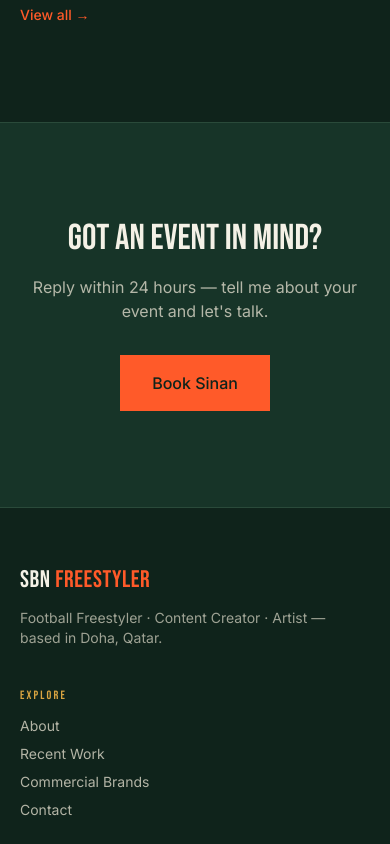
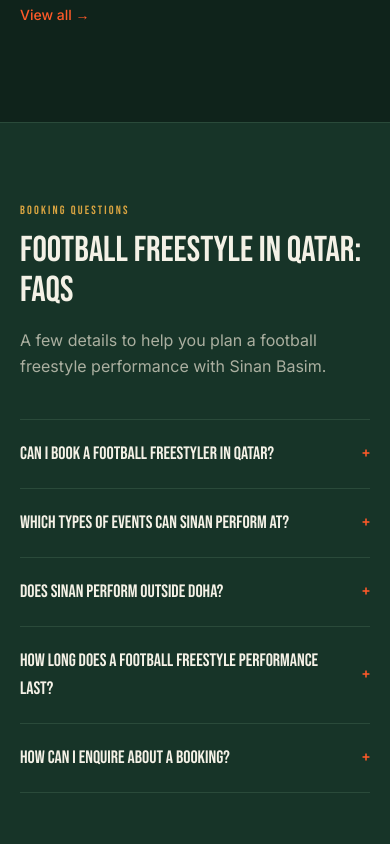
Before and after one commit to sh1blue/sinan, a Next.js app: page / in a window 390 px wide. Shown: the part 7420-8264 px from the top of the page. Built offline with nearby package versions, Linux system fonts and the light colour scheme.

Commit message:
Add Qatar booking FAQs to homepage

```diff
--- a/src/app/page.tsx
+++ b/src/app/page.tsx
@@ -64,6 +64,48 @@ const personJsonLd = {
   ],
 };
 
+
+const faqItems = [
+  {
+    question: "Can I book a football freestyler in Qatar?",
+    answer:
+      "Yes. Sinan Basim is based in Doha and takes enquiries for football freestyle performances across Qatar. Share your event details through the website or send a direct message on social media to discuss your booking.",
+  },
+  {
+    question: "Which types of events can Sinan perform at?",
+    answer:
+      "Sinan offers football freestyle entertainment for corporate events, product activations, sports events, weddings and private celebrations. The performance can be discussed around the event format and audience.",
+  },
+  {
+    question: "Does Sinan perform outside Doha?",
+    answer:
+      "Yes. Sinan is based in Doha and can be booked for events across Qatar. Share the event location when enquiring so the details can be discussed.",
+  },
+  {
+    question: "How long does a football freestyle performance last?",
+    answer:
+      "Performance duration is flexible and can be agreed with the client based on the event schedule, format and requirements. Get in touch to discuss the timing that works for your event.",
+  },
+  {
+    question: "How can I enquire about a booking?",
+    answer:
+      "You can send Sinan a direct message through his social media channels or submit an enquiry through the website contact page. Include your event date, location and a short description so the booking details can be discussed.",
+  },
+];
+
+const faqJsonLd = {
+  "@context": "https://schema.org",
+  "@type": "FAQPage",
+  mainEntity: faqItems.map((item) => ({
+    "@type": "Question",
+    name: item.question,
+    acceptedAnswer: {
+      "@type": "Answer",
+      text: item.answer,
+    },
+  })),
+};
+
 const recentWorkVideos = [
   {
     title: "22M View Reel",
@@ -88,6 +130,10 @@ export default function Home() {
       <script
         type="application/ld+json"
         dangerouslySetInnerHTML={{ __html: JSON.stringify(personJsonLd) }}
+      />
+      <script
+        type="application/ld+json"
+        dangerouslySetInnerHTML={{ __html: JSON.stringify(faqJsonLd) }}
       />
       {/* HERO */}
       <section className="relative overflow-hidden bg-turf">
@@ -344,6 +390,34 @@ export default function Home() {
         </Link>
       </section>
 
+      {/* FAQ */}
+      <section className="border-t border-turf-line bg-turf-light py-20 md:py-24">
+        <div className="mx-auto max-w-4xl px-5">
+          <p className="section-label text-xs uppercase text-gold">Booking Questions</p>
+          <h2 className="font-display mt-3 text-4xl text-chalk md:text-5xl">
+            Football Freestyle in Qatar: FAQs
+          </h2>
+          <p className="mt-4 max-w-2xl text-base leading-relaxed text-chalk-dim/75">
+            A few details to help you plan a football freestyle performance with Sinan Basim.
+          </p>
+          <div className="mt-10 divide-y divide-turf-line border-y border-turf-line">
+            {faqItems.map((item) => (
+              <details key={item.question} className="group py-5">
+                <summary className="flex cursor-pointer list-none items-center justify-between gap-6 font-display text-lg text-chalk marker:hidden">
+                  {item.question}
+                  <span className="shrink-0 text-xl text-flare transition-transform group-open:rotate-45">
+                    +
+                  </span>
+                </summary>
+                <p className="max-w-3xl pt-4 text-sm leading-relaxed text-chalk-dim/75">
+                  {item.answer}
+                </p>
+              </details>
+            ))}
+          </div>
+        </div>
+      </section>
+
       {/* EVENT CTA */}
       <section className="border-t border-turf-line bg-turf-light py-24">
         <div className="mx-auto max-w-3xl px-5 text-center">
```
